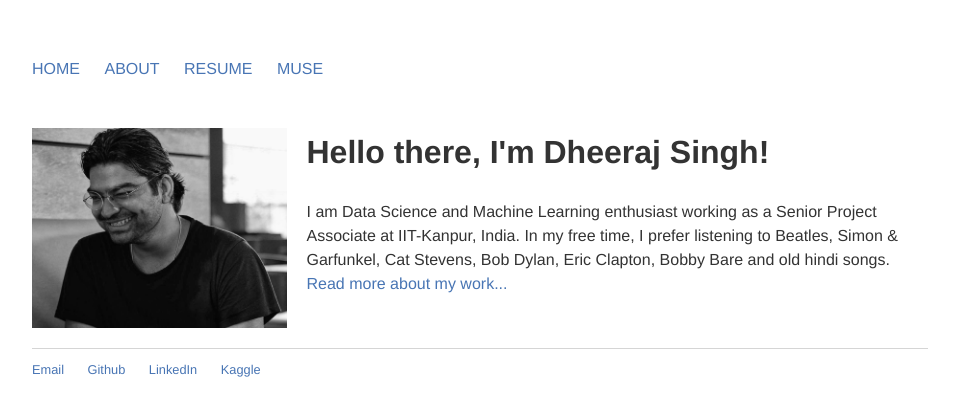
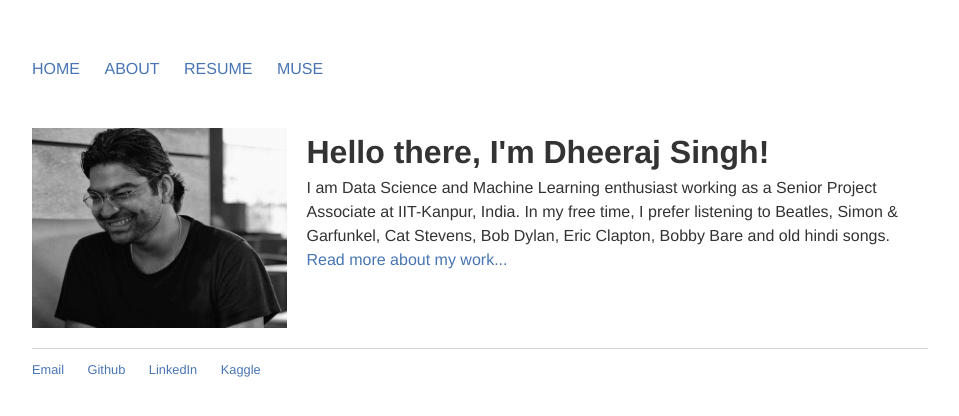
Before and after one commit to Dheeraj2444/Dheeraj2444.github.io, a Jekyll site: the page built from index.html, in a window 1280 px wide. Shown: the top 416 px of the page, without its empty margins (160-1119 px from the left). Built offline with Jekyll 4.4.1, drawn with Linux system fonts in a browser that asks for light colours.

Commit message:
Update index.html

```diff
--- a/index.html
+++ b/index.html
@@ -4,7 +4,7 @@ title: Dheeraj Singh
 ---
 <div id="content">
 	<p><img src="./images/14285458_10155221726719447_418847294_o.jpg" alt="Profile Image" height="200"/>
-	<span style="font-size: 2em"><strong>Hello there, I'm Dheeraj Singh!</strong></span><br><br>
+	<span style="font-size: 2em"><strong>Hello there, I'm Dheeraj Singh!</strong></span><br style="line-height:5px" />
 	I am Data Science and Machine Learning enthusiast working as a Senior Project Associate at IIT-Kanpur, India. In my free time,
 	I prefer listening to Beatles, Simon & Garfunkel, Cat Stevens, Bob Dylan, Eric Clapton, Bobby Bare and old hindi songs. <a href="/about">Read more about my work...</a></p>
 </div>
```
